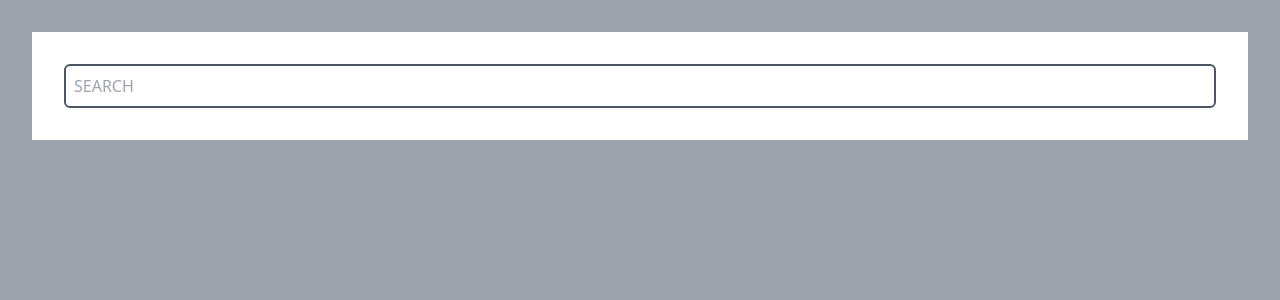
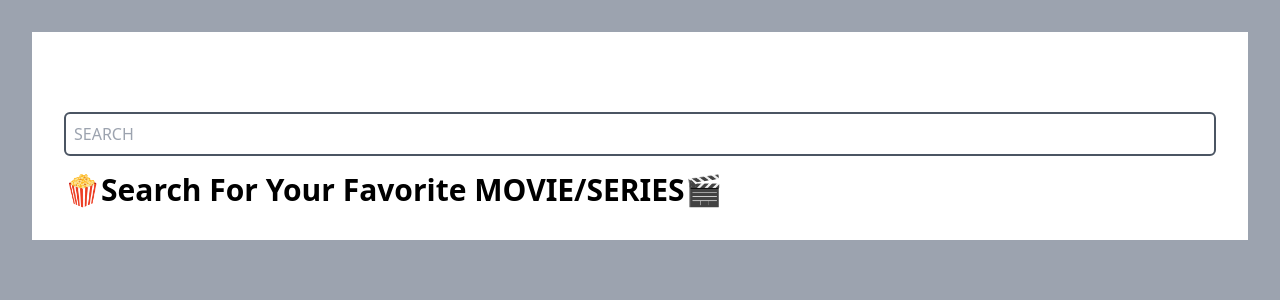
Before and after one commit to kumardeepak8265/shows, a React (Vite) app: page / in a window 1280 px wide. Shown: the top 300 px of the page. Built offline with nearby package versions, Linux system fonts and the light colour scheme.

Commit message:
cast problem solve

```diff
--- a/package.json
+++ b/package.json
@@ -11,7 +11,7 @@
   "dependencies": {
     "axios": "^1.2.2",
     "immer": "^9.0.17",
-    "normalize": "^0.3.1",
+    "normalizr": "^3.6.2",
     "react": "^18.2.0",
     "react-dom": "^18.2.0",
     "react-icons": "^4.7.1",
--- a/src/Component/Cast.tsx
+++ b/src/Component/Cast.tsx
@@ -8,6 +8,7 @@ const Cast: FC<CastProps> = ({ cast }) => {
   if (!cast) {
     return <div>loading...</div>;
   }
+
   return (
     <div className="bg-white m-4 flex flex-wrap">
       {cast.map((p) => (
--- a/src/Component/ShowDetail.tsx
+++ b/src/Component/ShowDetail.tsx
@@ -1,5 +1,5 @@
 import { FC, memo, useEffect } from "react";
-import { connect } from "react-redux";
+import { connect, ConnectedProps } from "react-redux";
 import { withRouter, WithRouterProps } from "../hoc/WithRouter";
 import { showFatchAction, showsFatchAction } from "../actions/shows";
 import Show from "../modules/Show";
@@ -13,16 +13,9 @@ import { showsCastSelector } from "../selectors/actors";
 import { LinkWithQuery } from "./LinkWithQuery";
 import Cast from "./Cast";
 import { AiOutlineLoading3Quarters } from "react-icons/ai";
-type ShowDetailProps = {
-  showcast: CastPersonObg[];
-  show: Show;
-  params: number;
-  dispatchQuery: (query: string) => void;
-  dispatch: (id: number) => void;
-  dispatchCast: (id: number) => void;
-  prev: string;
-  next: string;
-} & WithRouterProps;
+import { IoArrowBackOutline } from "react-icons/io5";
+import { IoArrowForwardOutline } from "react-icons/io5";
+type ShowDetailProps = ReduxProps & WithRouterProps;
 const ShowDetail: FC<ShowDetailProps> = ({
   showcast,
   show,
@@ -35,8 +28,8 @@ const ShowDetail: FC<ShowDetailProps> = ({
 }) => {
   const navigate = useNavigate();
   const [search] = useSearchParams();
+  const showId = +params.id;
   useEffect(() => {
-    const showId = +params.id;
     dispatch(showId);
     dispatchCast(showId);
   }, [params.id]);
@@ -77,12 +70,16 @@ const ShowDetail: FC<ShowDetailProps> = ({
             <span className="flex grow"></span>
             <div className="flex justify-between items-center p-4 ">
               {prev ? (
-                <LinkWithQuery to={prev}>Prev</LinkWithQuery>
+                <LinkWithQuery to={prev}>
+                  <IoArrowBackOutline />
+                </LinkWithQuery>
               ) : (
                 <span></span>
               )}
               {next ? (
-                <LinkWithQuery to={next}>Next</LinkWithQuery>
+                <LinkWithQuery to={next}>
+                  <IoArrowForwardOutline />
+                </LinkWithQuery>
               ) : (
                 <span></span>
               )}
@@ -91,20 +88,20 @@ const ShowDetail: FC<ShowDetailProps> = ({
         </div>
       </div>
 
-      {<Cast cast={showcast}></Cast>}
+      {showcast && <Cast cast={showcast}></Cast>}
     </div>
   );
 };
 ShowDetail.defaultProps = {};
 
-const mapStateToProps = (s: State, props: any) => {
-  const showId = props.params.id;
+const mapStateToProps = (s: State, props: WithRouterProps) => {
+  const showId = +props.params.id;
   const shows = showsSelector(s);
 
   let prevShow, nextShow;
   for (let i = 0; i < shows.length; i++) {
     const show = shows[i];
-    if (show.id == showId) {
+    if (show.id === showId) {
       if (i + 1 < shows.length) {
         nextShow = shows[i + 1];
       }
@@ -117,7 +114,7 @@ const mapStateToProps = (s: State, props: any) => {
 
   return {
     show: showState(s)[showId],
-    showcast: showsCastSelector(s)[showId],
+    showcast: showsCastSelector(s),
     prev: prevShow && `/shows/${prevShow.id}`,
     next: nextShow && `/shows/${nextShow.id}`,
   };
@@ -127,6 +124,6 @@ const mapDispatchToProps = {
   dispatchCast: showCastFatchAction,
   dispatchQuery: showsFatchAction,
 };
-export default withRouter(
-  connect(mapStateToProps, mapDispatchToProps)(memo(ShowDetail))
-);
+const connector = connect(mapStateToProps, mapDispatchToProps);
+type ReduxProps = ConnectedProps<typeof connector>;
+export default withRouter(connector(memo(ShowDetail)));
--- a/src/Component/ShowListPage.tsx
+++ b/src/Component/ShowListPage.tsx
@@ -1,5 +1,5 @@
 import { ChangeEvent, FC } from "react";
-import { connect } from "react-redux";
+import { connect, ConnectedProps, ConnectProps } from "react-redux";
 import Show from "../modules/Show";
 import { showsFatchAction } from "../actions/shows";
 import { showQuery, showsLoading, showsSelector } from "../selectors/shows";
@@ -7,12 +7,7 @@ import ShowRow from "./ShowRow";
 import { State } from "./store";
 import { AiOutlineLoading3Quarters } from "react-icons/ai";
 
-type ShowListPageProps = {
-  shows: Show[];
-  query: string;
-  fatchShow: (id: string) => void;
-  loading: boolean;
-};
+type ShowListPageProps = ReduxProps;
 export const ShowListPage: FC<ShowListPageProps> = ({
   shows,
   query,
@@ -26,10 +21,14 @@ export const ShowListPage: FC<ShowListPageProps> = ({
   const onhandleClick = (event: ChangeEvent<HTMLInputElement>) => {
     fatchShow(event.target.value);
   };
-
+  console.log("loading", loading);
   return (
     <div className=" p-8  ">
       <div className="bg-white space-y-4 p-8">
+        {!loading && <div className="h-8"></div>}
+        {loading && (
+          <div className="h-8">please wait data load ho raha hai</div>
+        )}
         <input
           placeholder="SEARCH"
           className="p-2 rounded-md border-2 border-gray-600 w-full"
@@ -37,9 +36,16 @@ export const ShowListPage: FC<ShowListPageProps> = ({
           onChange={onhandleClick}
         />
         {loading && <AiOutlineLoading3Quarters className="animate-spin" />}
-        {shows.map((s) => (
-          <ShowRow key={s.id} query={query} show={s}></ShowRow>
-        ))}
+
+        {shows.length === 0 && (
+          <div className="mt-40 text-3xl font-bold">
+            🍿Search For Your Favorite MOVIE/SERIES🎬
+          </div>
+        )}
+        {shows &&
+          shows.map((s) => (
+            <ShowRow key={s.id} query={query} show={s}></ShowRow>
+          ))}
       </div>
     </div>
   );
@@ -53,4 +59,6 @@ const mapStateToProps = (s: State) => ({
   query: showQuery(s),
   loading: showsLoading(s),
 });
-export default connect(mapStateToProps, mapDispatchToProps)(ShowListPage);
+const connector = connect(mapStateToProps, mapDispatchToProps);
+type ReduxProps = ConnectedProps<typeof connector>;
+export default connector(ShowListPage);
--- a/src/reducers/actors.ts
+++ b/src/reducers/actors.ts
@@ -2,7 +2,8 @@ import CastPersonObg from "../modules/Actor";
 import { AnyAction } from "redux";
 import { SHOW_CAST_TYPES_FATCHED } from "../actions/actors";
 import ActorObj from "../modules/Actor";
-
+import { schema, normalize } from "normalizr";
+import produce from "immer";
 type State = {
   showsCast: { [ids: number]: CastPersonObg };
 };
@@ -13,10 +14,12 @@ const Castreducer = (state = initialsState, action: AnyAction) => {
   switch (action.type) {
     case SHOW_CAST_TYPES_FATCHED:
       const { personAry } = action.payload as { personAry: ActorObj[] };
-      const Normalize = personAry.reduce((previous: any, current: any) => {
-        return { ...previous, [current.id]: current };
-      }, {});
-      return { ...state, showsCast: Normalize };
+      const actorEntity = new schema.Entity("cast");
+      const NormaliseData = normalize(personAry, [actorEntity]);
+      return produce(state, (draft) => {
+        draft.showsCast = NormaliseData.entities.cast || {};
+      });
+
     default:
       return state;
   }
--- a/src/reducers/shows.ts
+++ b/src/reducers/shows.ts
@@ -8,12 +8,14 @@ import {
 } from "../actions/shows";
 import { SHOW_CAST_TYPES_FATCHED } from "../actions/actors";
 import ActorObj from "../modules/Actor";
+import produce from "immer";
+import { schema, normalize } from "normalizr";
 
 type State = {
   shows: { [id: number]: Show };
   query: string;
   againstQuery: { [showid: string]: number[] };
-  showsActorIds: { [showid: number]: number[] };
+  // showsActorIds: { [showid: number]: number[] };
   loading: boolean;
 };
 
@@ -21,43 +23,50 @@ const initialShowsState: State = {
   shows: {},
   query: "",
   againstQuery: {},
-  showsActorIds: {},
+  // showsActorIds: {},
   loading: false,
 };
 const showReducer = (state = initialShowsState, action: AnyAction) => {
   switch (action.type) {
     case SHOWS_TYPES_FATCH:
-      return { ...state, query: action.payload, loading: true };
+      return produce(state, (draft) => {
+        const queryValue = action.payload;
+        draft.query = queryValue;
+        if (queryValue) {
+          draft.loading = true;
+        } else if (!queryValue) {
+          draft.loading = false;
+        }
+      });
 
     case SHOWS_TYPES_FATCHED:
       const { query, Shows }: { query: string; Shows: Show[] } = action.payload;
-      const Normalize = Shows.reduce((previous: any, current: any) => {
-        return { ...previous, [current.id]: current };
-      }, {});
-      const ids = Shows.map((s: Show) => s.id);
+      const showEntity = new schema.Entity("shows");
+      const normalizeData = normalize(Shows, [showEntity]);
+      const showIdsArray = normalizeData.result;
+      return produce(state, (draft) => {
+        const { query, Shows }: { query: string; Shows: Show[] } =
+          action.payload;
+        draft.shows = normalizeData.entities.shows || {};
+        draft.againstQuery[query] = normalizeData.result;
+        draft.loading = false;
+      });
 
-      return {
-        ...state,
-        shows: { ...state.shows, ...Normalize },
-        againstQuery: { ...state.againstQuery, [query]: ids },
-        loading: false,
-      };
     case SHOW_TYPES_FATCHED:
       const show: Show = action.payload;
-      return {
-        ...state,
-        shows: { ...state.shows, [show.id]: show },
-      };
-    case SHOW_CAST_TYPES_FATCHED:
-      const { showId, personAry } = action.payload as {
-        showId: number;
-        personAry: ActorObj[];
-      };
-      const actorIds = personAry.map((a: any) => a.id);
-      return {
-        ...state,
-        showsActorIds: { ...state.showsActorIds, [showId]: actorIds },
-      };
+      return produce(state, (draft) => {
+        draft.shows[show.id] = show;
+      });
+
+    // case SHOW_CAST_TYPES_FATCHED:
+    //   const { showId, personAry } = action.payload as {
+    //     showId: number;
+    //     personAry: ActorObj[];
+    //   };
+    //   const actorIds = personAry.map((a: any) => a.id);
+    //   return produce(state, (draft) => {
+    //     draft.showsActorIds[showId] = actorIds;
+    //   });
 
     default:
       return state;
--- a/src/selectors/actors.ts
+++ b/src/selectors/actors.ts
@@ -4,21 +4,30 @@ import ActorObj from "../modules/Actor";
 import { showActorIds } from "./shows";
 
 const actorMapState = (s: State) => s.actors;
-const actorSelector = createSelector(
+
+const actorObj = createSelector(
   actorMapState,
   (actorState) => actorState.showsCast
 );
-export const showsCastSelector = createSelector(
-  showActorIds,
-  actorSelector,
-  (showActorIds, actorSelector) => {
-    return Object.keys(showActorIds).reduce<{ [id: number]: ActorObj[] }>(
-      (showActors, showId) => {
-        const actorIdsArr = showActorIds[+showId];
-        const actors = actorIdsArr.map((Id) => actorSelector[+Id]);
-        return { ...showActors, [+showId]: actors };
-      },
-      {}
-    );
-  }
+// export const showsCastSelector = createSelector(
+//   showActorIds,
+//   actorSelector,
+//   (showActorIds, actorSelector) => {
+//     const data = Object.keys(showActorIds).reduce<{ [id: number]: ActorObj[] }>(
+//       (showActors, showId) => {
+//         const actorIdsArr = showActorIds[+showId];
+//         console.log("actorselector", actorSelector);
+//         const actors = actorIdsArr.map((Id) => actorSelector[+Id]) || {};
+//         const data2 = actors || {};
+//         console.log("actors", data2);
+//         return { ...showActors, [+showId]: actors };
+//       },
+//       {}
+//     );
+//     return data;
+//   }
+// );
+
+export const showsCastSelector = createSelector(actorObj, (actorObj) =>
+  Object.keys(actorObj).map((id) => actorObj[+id])
 );
```
Also changed, not shown: 1 other file (tests, documents, lock files or other folders).
